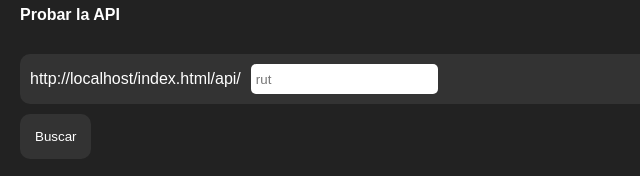
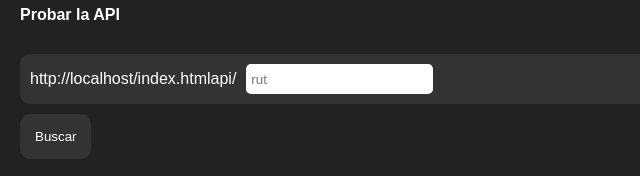
Before and after one commit to JuanMolina2001/API-TNE, a website: page index.html in a window 1280 px wide. Shown: the part 618-794 px from the top of the page, 0-640 px from the left. Drawn offline with Linux system fonts and the light colour scheme.

Commit message:
Update API endpoint URL in index.html

```diff
--- a/index.html
+++ b/index.html
@@ -153,7 +153,7 @@ GET /api/12345678-9
     }
 </style>
 <script>
-    document.querySelector('#url').textContent = window.location.href + '/api/';
+    document.querySelector('#url').textContent = window.location.href + 'api/';
     const button = document.querySelector('button');
     const input = document.querySelector('input');
     const response = document.querySelector('#response');
```
